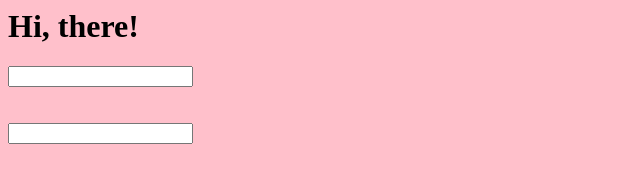
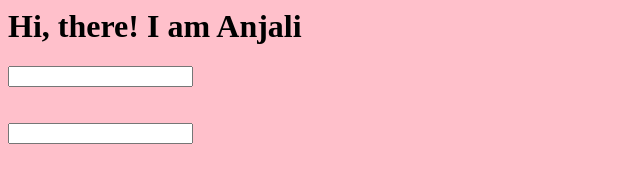
Before and after one commit to anjali0324/anjali0324.github.io, a plain HTML site: page index.html in a window 1280 px wide. Shown: the whole page, without its empty margins (0-640 px from the left). Drawn offline with Linux system fonts and the light colour scheme.

Commit message:
added name

```diff
--- a/index.html
+++ b/index.html
@@ -9,7 +9,7 @@
 
 <BODY bgcolor="pink">
     <H1>
-    Hi, there!
+    Hi, there! I am Anjali
     </H1>
     <INPUT type="TEXT">
     </INPUT>
```
